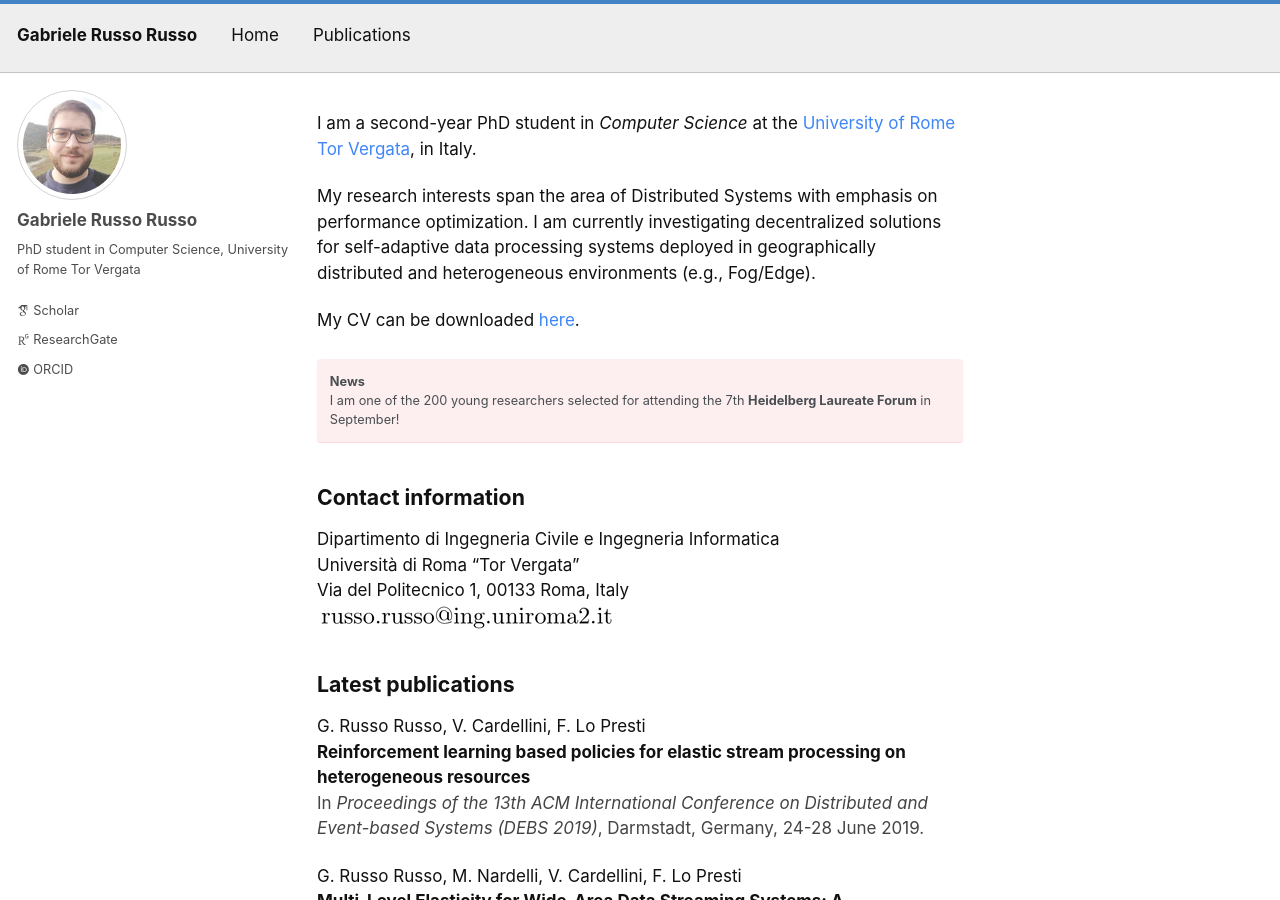
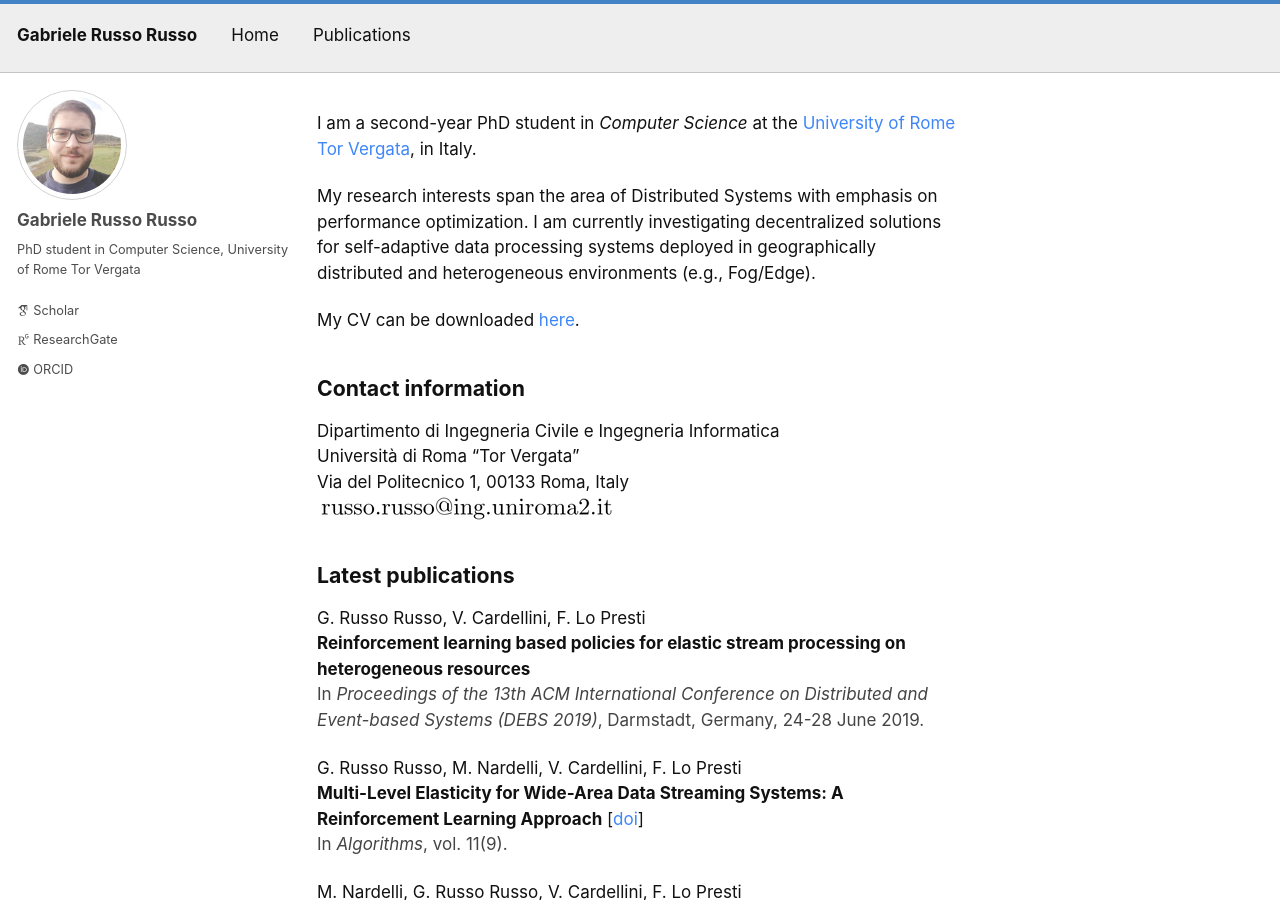
Before and after one commit to grussorusso/grussorusso.github.io, a Jekyll site: the page built from index.md, in a window 1280 px wide and 900 px high. Built offline with Jekyll 4.4.1, drawn with Linux system fonts in a browser that asks for light colours; nearby versions of some CDN libraries; some web fonts are replaced.

Commit message:
Minor update after HLF

```diff
--- a/_includes/home-content.md
+++ b/_includes/home-content.md
@@ -6,11 +6,6 @@
 self-adaptive data processing systems deployed in geographically distributed and heterogeneous environments (e.g., Fog/Edge).
 
 My CV can be downloaded [here]({{ site.baseurl }}/assets/cv.pdf).
-
-**News**<br/>
-I am one of the 200 young researchers selected for attending the 7th **Heidelberg Laureate Forum**
-in September!
-{: .notice--danger}
 
 
 <a name ="contact"></a>
```
Also changed, not shown: 1 other file.
